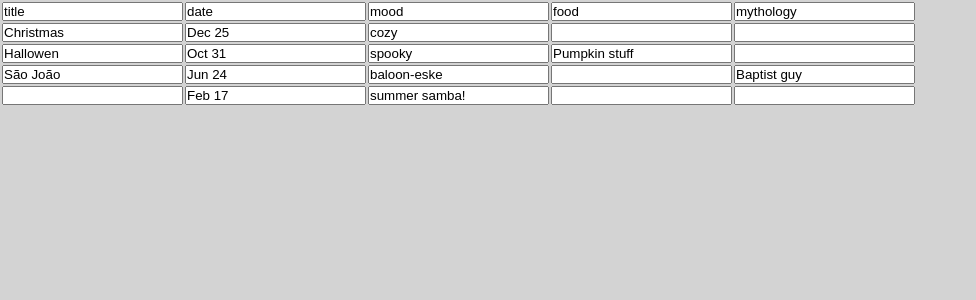
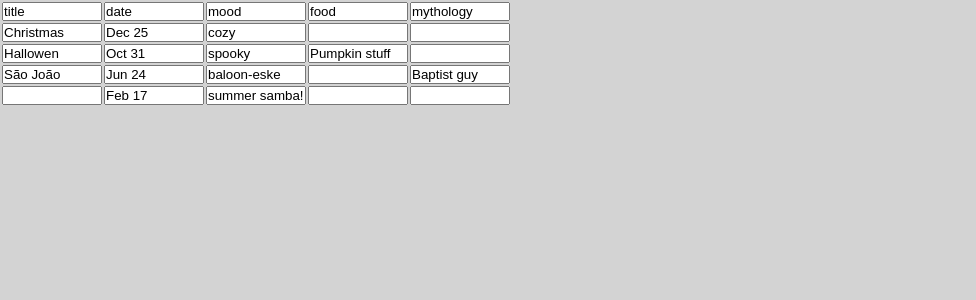
Before and after one commit to al-ptk/nosql-table, a React (Create React App) app: page / in a window 1280 px wide. Shown: the top 300 px of the page, without its empty margins (0-976 px from the left). Built offline with nearby package versions, Linux system fonts and the light colour scheme.

Commit message:
Create TableRow component

```diff
--- a/src/SchemaTable/NewSchemaTable.js
+++ b/src/SchemaTable/NewSchemaTable.js
@@ -40,15 +40,12 @@ export function SchemaTable(props) {
           ))}
         </tr>
         {rows.map((row, rowIndex) => (
-          <tr key={rowIndex}>
-            {row.map((cell, cellIndex) => (
-              <TableCell
-                key={cellIndex}
-                text={cell}
-                updateCell={(event) => updateCell(event, cellIndex, rowIndex)}
-              />
-            ))}
-          </tr>
+          <TableRow
+            key={rowIndex}
+            rowIndex={rowIndex}
+            rowData={row}
+            updateCell={updateCell}
+          />
         ))}
       </tbody>
     </table>
@@ -58,7 +55,7 @@ export function SchemaTable(props) {
 const ColumnHeading = ({ text, updateHeading }) => {
   return (
     <th>
-      <input value={text} onInput={updateHeading} />
+      <input type={'text'} value={text} onInput={updateHeading} />
     </th>
   );
 };
@@ -66,7 +63,21 @@ const ColumnHeading = ({ text, updateHeading }) => {
 const TableCell = ({ text, updateCell }) => {
   return (
     <td>
-      <input value={text} onInput={updateCell} />
+      <input type={'text'} value={text} onInput={updateCell} />
     </td>
   );
 };
+
+const TableRow = ({ rowIndex, rowData, updateCell }) => {
+  return (
+    <tr key={rowIndex}>
+      {rowData.map((cell, cellIndex) => (
+        <TableCell
+          key={cellIndex}
+          text={cell}
+          updateCell={(event) => updateCell(event, cellIndex, rowIndex)}
+        />
+      ))}
+    </tr>
+  );
+};
--- a/src/styled-globals.js
+++ b/src/styled-globals.js
@@ -1,4 +1,4 @@
-import { createGlobalStyle } from "styled-components";
+import { createGlobalStyle } from 'styled-components';
 
 export const GlobalStyle = createGlobalStyle`
   * {
@@ -11,4 +11,8 @@ export const GlobalStyle = createGlobalStyle`
     min-height: 100%;
     background-color: lightgray;
   }
-`
+
+  input[type='text'] {
+    width: 100px;
+  }
+`;
```
